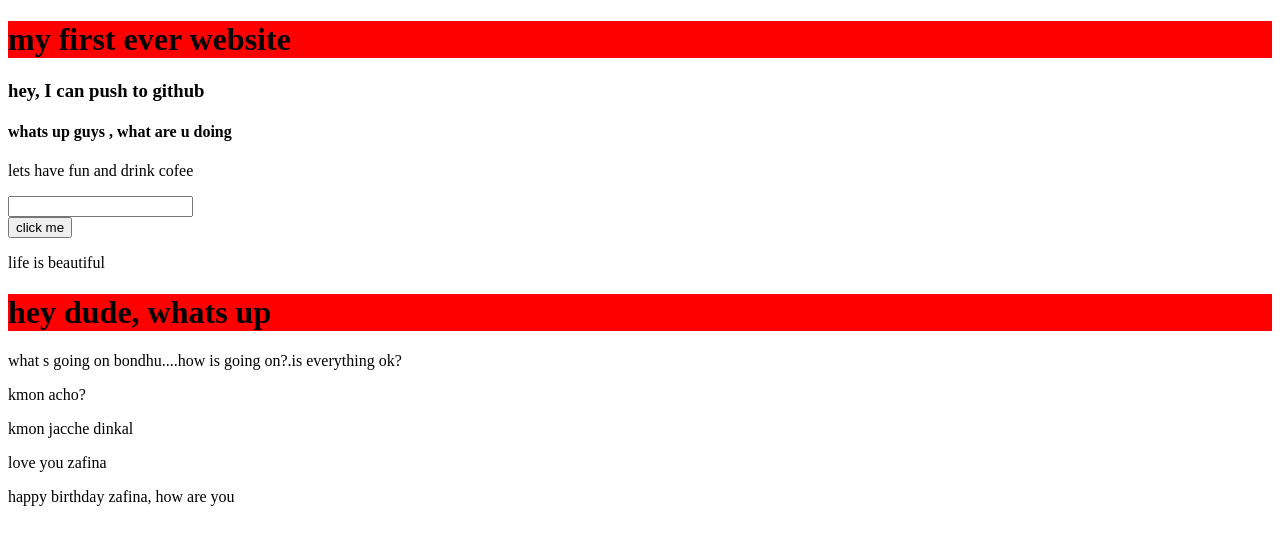
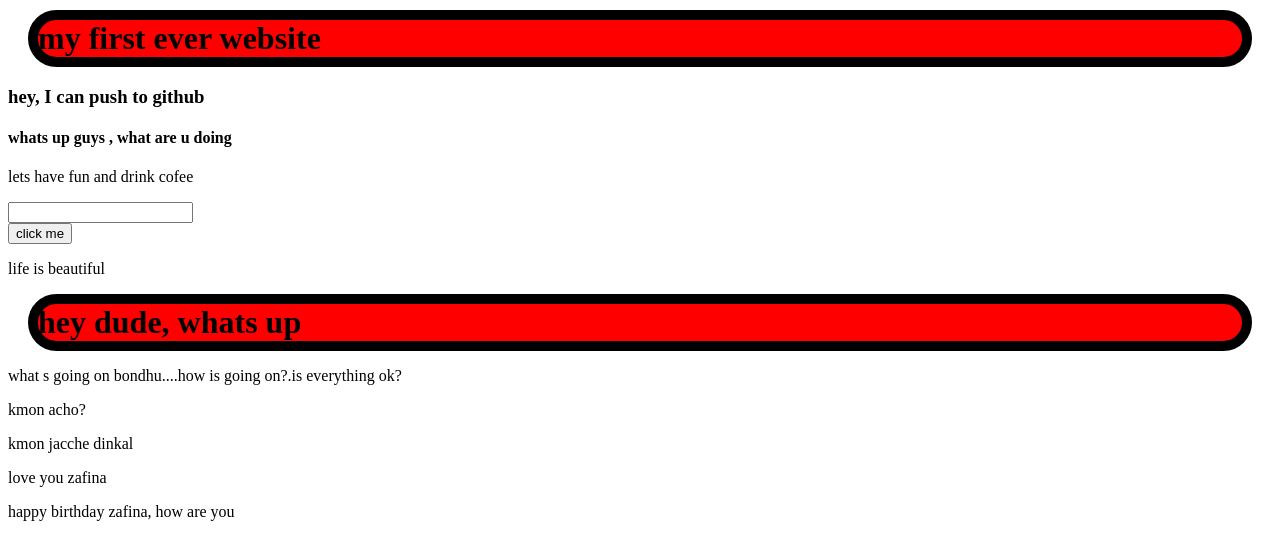
Before and after one commit to shubeen/my-first-website, a plain HTML site: page index.html in a window 1280 px wide. Drawn offline with Linux system fonts and the light colour scheme.

Commit message:
style added

```diff
--- a/index.html
+++ b/index.html
@@ -5,9 +5,11 @@
     <title>Document</title>
 </head>
 <style>
-h1{
+h1{background-color: red;
+    border: 10px solid;
+margin: 10px 20px;
+border-radius: 30px;
 
-    background-color: red;
 }
 
 
```
